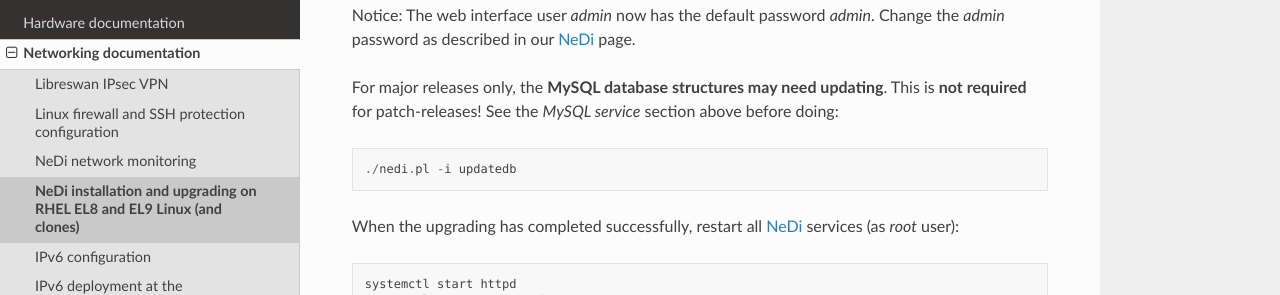
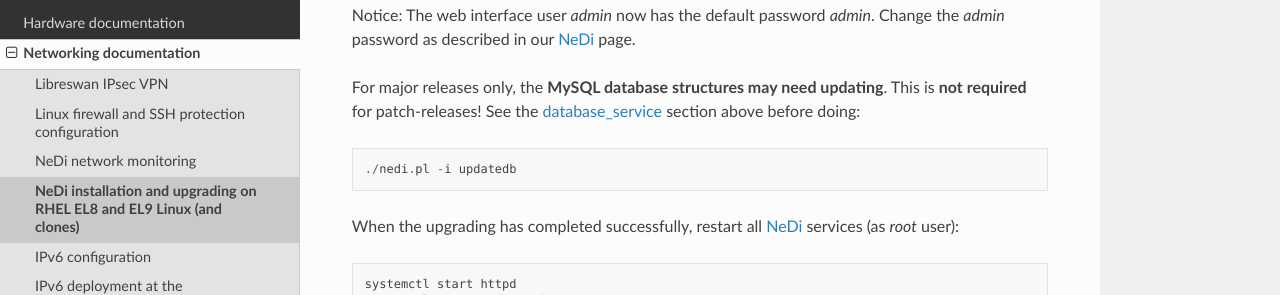
Before and after one commit to OleHolmNielsen/ITwiki, a Sphinx documentation site: the page built from docs/NeDi_installation_on_CentOS.rst, in a window 1280 px wide and 900 px high, scrolled down 10331 px. Shown: the part 156-451 px from the top of the window. Built offline with Sphinx 7.4.7 and the Read the Docs theme 3.1.0, drawn with Linux system fonts in a browser that asks for light colours.

Commit message:
Internal link

```diff
--- a/docs/NeDi_installation_on_CentOS.rst
+++ b/docs/NeDi_installation_on_CentOS.rst
@@ -186,6 +186,8 @@
 
   chcon -R -t httpd_sys_rw_content_t /var/nedi/html/map
   chcon -R -t httpd_sys_rw_content_t /var/nedi/sysobj/
+
+.. _database_service:
 
 NeDi database services
 ------------------------------
@@ -442,7 +444,7 @@
 
 For major releases only, the **MySQL database structures may need updating**.
 This is **not required** for patch-releases!
-See the *MySQL service* section above before doing::
+See the database_service_ section above before doing::
 
   ./nedi.pl -i updatedb
 
```
